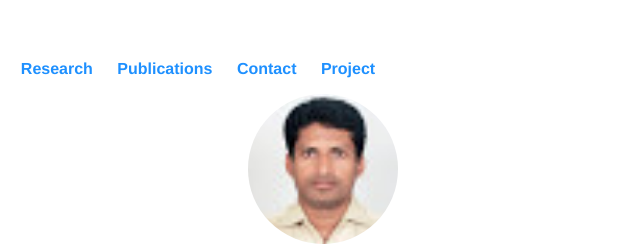
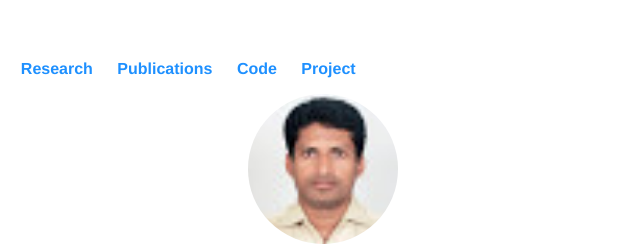
Before and after one commit to iotsecurelab/decaipar.github.io, a website: page People.html in a window 1280 px wide. Shown: the top 246 px of the page, 317-957 px from the left. Drawn offline with Linux system fonts and the light colour scheme.

Commit message:
update code

```diff
--- a/People.html
+++ b/People.html
@@ -21,7 +21,7 @@ color:DodgerBlue
 	        	<li><a href="/People.html">People</a></li>
 			<li><a href="/Research.html">Research</a></li>
         		<li><a href="Publications.html">Publications</a></li>
-			<li><a href="/code.html">Contact</a></li>
+			<li><a href="/code.html">Code</a></li>
 			<li><a href="/Project.html">Project</a></li>
 
     		</ul>
```
